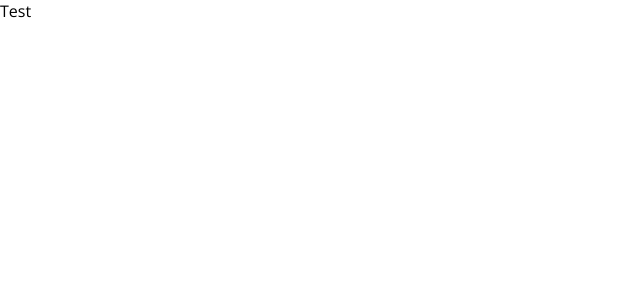
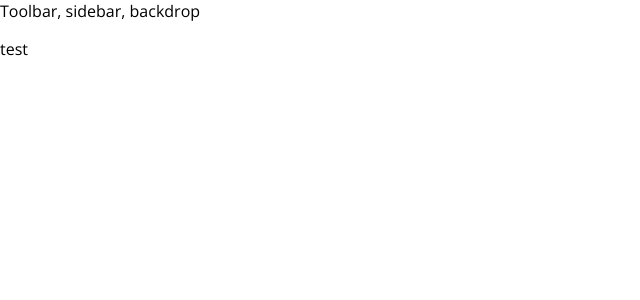
Before and after one commit to gabycasper007/adelyn, a React (Create React App) app: page / in a window 1280 px wide. Shown: the top 300 px of the page, without its empty margins (0-640 px from the left). Built offline with nearby package versions, Linux system fonts and the light colour scheme.

Commit message:
Layout component

```diff
--- a/src/App.js
+++ b/src/App.js
@@ -1,8 +1,13 @@
 import React, { Component } from "react";
+import Layout from "./components/Layout/Layout";
 
 class App extends Component {
   render() {
-    return <div>Test</div>;
+    return (
+      <Layout>
+        <p>test</p>
+      </Layout>
+    );
   }
 }
 
--- /dev/null
+++ b/src/components/Layout/Layout.jsx
@@ -0,0 +1,8 @@
+import React from "react";
+const layout = props => (
+  <>
+    <div>Toolbar, sidebar, backdrop</div>
+    <main>{props.children}</main>
+  </>
+);
+export default layout;
```
